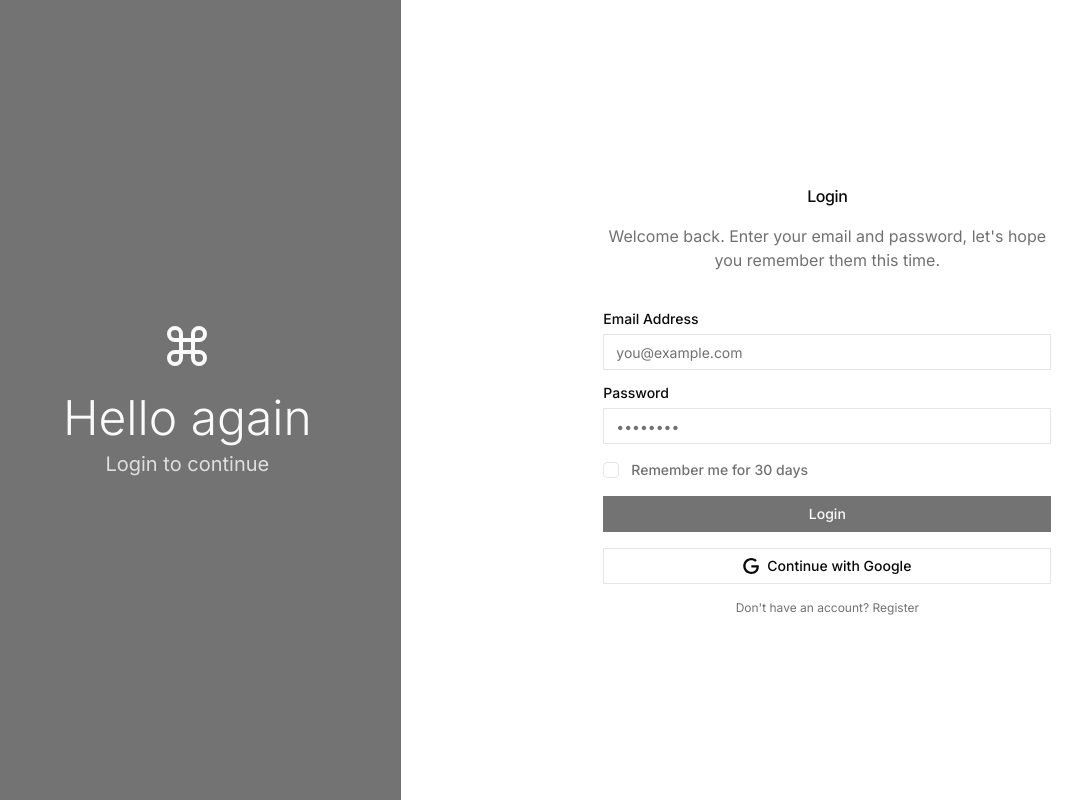
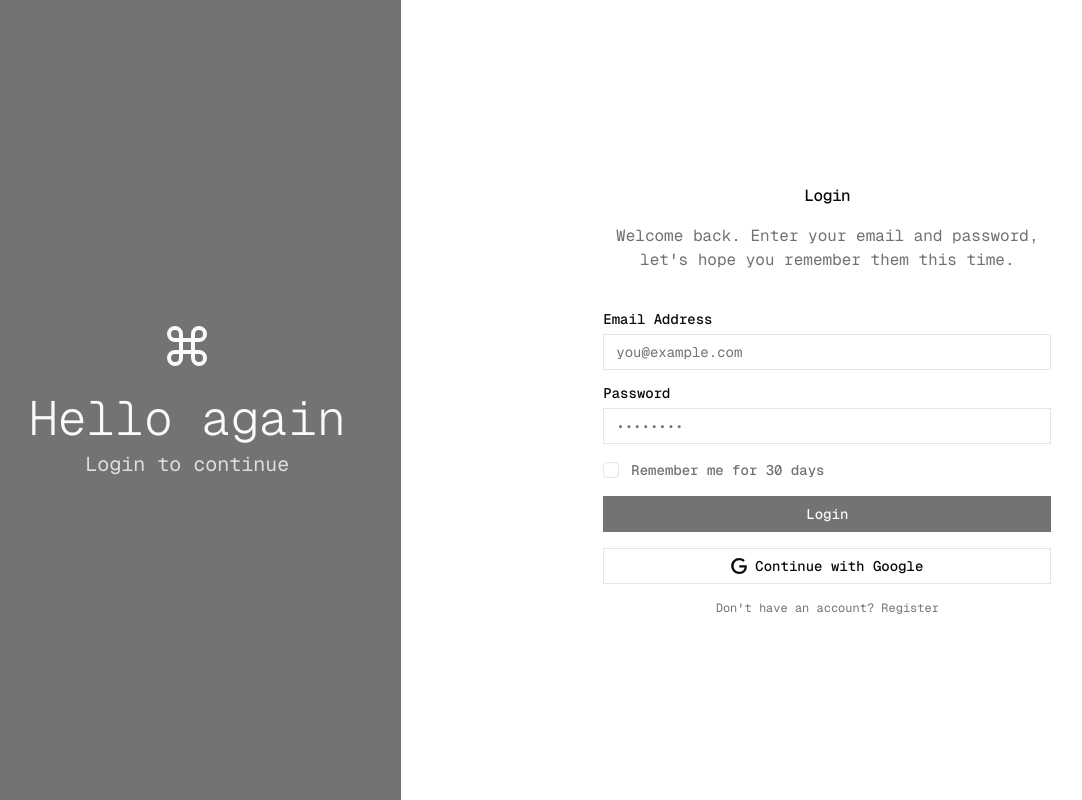
Before and after one commit to rakeshsahuin/EducatedPlanet, a Next.js app in the folder admin/: page /auth/v1/login in a window 1280 px wide. Shown: the whole page, without its empty margins (26-1108 px from the left). Built offline with nearby package versions, Linux system fonts and the light colour scheme; no server answers.

Commit message:
new styling updated

```diff
--- a/admin/package.json
+++ b/admin/package.json
@@ -35,6 +35,7 @@
     "date-fns": "^3.6.0",
     "embla-carousel-react": "^8.6.0",
     "eslint-plugin-unicorn": "^56.0.1",
+    "geist": "^1.5.1",
     "input-otp": "^1.4.2",
     "lucide-react": "^0.453.0",
     "next": "^16.0.1",
--- a/admin/src/app/globals.css
+++ b/admin/src/app/globals.css
@@ -1,121 +1,51 @@
 @import "tailwindcss";
 @import "tw-animate-css";
 
-
 @custom-variant dark (&:is(.dark *));
 
-@theme inline {
-  --color-background: var(--background);
-  --color-foreground: var(--foreground);
-  --color-sidebar-ring: var(--sidebar-ring);
-  --color-sidebar-border: var(--sidebar-border);
-  --color-sidebar-accent-foreground: var(--sidebar-accent-foreground);
-  --color-sidebar-accent: var(--sidebar-accent);
-  --color-sidebar-primary-foreground: var(--sidebar-primary-foreground);
-  --color-sidebar-primary: var(--sidebar-primary);
-  --color-sidebar-foreground: var(--sidebar-foreground);
-  --color-sidebar: var(--sidebar);
-  --color-chart-5: var(--chart-5);
-  --color-chart-4: var(--chart-4);
-  --color-chart-3: var(--chart-3);
-  --color-chart-2: var(--chart-2);
-  --color-chart-1: var(--chart-1);
-  --color-ring: var(--ring);
-  --color-input: var(--input);
-  --color-border: var(--border);
-  --color-destructive: var(--destructive);
-  --color-accent-foreground: var(--accent-foreground);
-  --color-accent: var(--accent);
-  --color-muted-foreground: var(--muted-foreground);
-  --color-muted: var(--muted);
-  --color-secondary-foreground: var(--secondary-foreground);
-  --color-secondary: var(--secondary);
-  --color-primary-foreground: var(--primary-foreground);
-  --color-primary: var(--primary);
-  --color-popover-foreground: var(--popover-foreground);
-  --color-popover: var(--popover);
-  --color-card-foreground: var(--card-foreground);
-  --color-card: var(--card);
-  --radius-sm: calc(var(--radius) - 4px);
-  --radius-md: calc(var(--radius) - 2px);
-  --radius-lg: var(--radius);
-  --radius-xl: calc(var(--radius) + 4px);
-  --font-sans: Geist Mono, monospace;
-  --font-mono: Geist Mono, monospace;
-  --font-serif: Geist Mono, monospace;
+:root {
+  --background: rgb(255, 255, 255);
+  --foreground: rgb(10, 10, 10);
+  --card: rgb(255, 255, 255);
+  --card-foreground: rgb(10, 10, 10);
+  --popover: rgb(255, 255, 255);
+  --popover-foreground: rgb(10, 10, 10);
+  --primary: rgb(115, 115, 115);
+  --primary-foreground: rgb(250, 250, 250);
+  --secondary: rgb(209, 213, 220);
+  --secondary-foreground: rgb(23, 23, 23);
+  --muted: rgb(245, 245, 245);
+  --muted-foreground: rgb(113, 113, 113);
+  --accent: rgb(245, 245, 245);
+  --accent-foreground: rgb(23, 23, 23);
+  --destructive: rgb(231, 0, 11);
+  --destructive-foreground: rgb(245, 245, 245);
+  --border: rgb(229, 229, 229);
+  --input: rgb(229, 229, 229);
+  --ring: rgb(161, 161, 161);
+  --chart-1: rgb(115, 115, 115);
+  --chart-2: rgb(115, 115, 115);
+  --chart-3: rgb(115, 115, 115);
+  --chart-4: rgb(115, 115, 115);
+  --chart-5: rgb(115, 115, 115);
+  --sidebar: rgb(250, 250, 250);
+  --sidebar-foreground: rgb(10, 10, 10);
+  --sidebar-primary: rgb(23, 23, 23);
+  --sidebar-primary-foreground: rgb(250, 250, 250);
+  --sidebar-accent: rgb(245, 245, 245);
+  --sidebar-accent-foreground: rgb(23, 23, 23);
+  --sidebar-border: rgb(229, 229, 229);
+  --sidebar-ring: rgb(161, 161, 161);
+  --font-sans: var(--font-geist-mono), monospace;
+  --font-serif: var(--font-geist-mono), monospace;
+  --font-mono: var(--font-geist-mono), monospace;
   --radius: 0rem;
-  --tracking-tighter: calc(var(--tracking-normal) - 0.05em);
-  --tracking-tight: calc(var(--tracking-normal) - 0.025em);
-  --tracking-wide: calc(var(--tracking-normal) + 0.025em);
-  --tracking-wider: calc(var(--tracking-normal) + 0.05em);
-  --tracking-widest: calc(var(--tracking-normal) + 0.1em);
-  --tracking-normal: var(--tracking-normal);
-  --shadow-2xl: var(--shadow-2xl);
-  --shadow-xl: var(--shadow-xl);
-  --shadow-lg: var(--shadow-lg);
-  --shadow-md: var(--shadow-md);
-  --shadow: var(--shadow);
-  --shadow-sm: var(--shadow-sm);
-  --shadow-xs: var(--shadow-xs);
-  --shadow-2xs: var(--shadow-2xs);
-  --spacing: var(--spacing);
-  --letter-spacing: var(--letter-spacing);
-  --shadow-offset-y: var(--shadow-offset-y);
-  --shadow-offset-x: var(--shadow-offset-x);
-  --shadow-spread: var(--shadow-spread);
-  --shadow-blur: var(--shadow-blur);
-  --shadow-opacity: var(--shadow-opacity);
-  --color-shadow-color: var(--shadow-color);
-  --color-destructive-foreground: var(--destructive-foreground);
-}
-
-/* Default theme styles (used when no data-theme-preset is set or when 'default' is selected).
-These serve as the fallback; there is no separate default.css file. */
-:root {
-  --radius: 0rem;
-  --card: oklch(1.0000 0 0);
-  --card-foreground: oklch(0.1448 0 0);
-  --popover: oklch(1.0000 0 0);
-  --popover-foreground: oklch(0.1448 0 0);
-  --primary: oklch(0.5555 0 0);
-  --primary-foreground: oklch(0.9851 0 0);
-  --secondary: oklch(0.9702 0 0);
-  --secondary-foreground: oklch(0.2046 0 0);
-  --muted: oklch(0.9702 0 0);
-  --muted-foreground: oklch(0.5486 0 0);
-  --accent: oklch(0.9702 0 0);
-  --accent-foreground: oklch(0.2046 0 0);
-  --destructive: oklch(0.5830 0.2387 28.4765);
-  --border: oklch(0.9219 0 0);
-  --input: oklch(0.9219 0 0);
-  --ring: oklch(0.7090 0 0);
-  --chart-1: oklch(0.5555 0 0);
-  --chart-2: oklch(0.5555 0 0);
-  --chart-3: oklch(0.5555 0 0);
-  --chart-4: oklch(0.5555 0 0);
-  --chart-5: oklch(0.5555 0 0);
-  --sidebar: oklch(0.9851 0 0);
-  --sidebar-foreground: oklch(0.1448 0 0);
-  --sidebar-primary: oklch(0.2046 0 0);
-  --sidebar-primary-foreground: oklch(0.9851 0 0);
-  --sidebar-accent: oklch(0.9702 0 0);
-  --sidebar-accent-foreground: oklch(0.2046 0 0);
-  --sidebar-border: oklch(0.9219 0 0);
-  --sidebar-ring: oklch(0.7090 0 0);
-  --background: oklch(1.0000 0 0);
-  --foreground: oklch(0.1448 0 0);
-  --destructive-foreground: oklch(0.9702 0 0);
-  --font-sans: Geist Mono, monospace;
-  --font-serif: Geist Mono, monospace;
-  --font-mono: Geist Mono, monospace;
-  --shadow-color: hsl(0 0% 0%);
-  --shadow-opacity: 0;
+  --shadow-x: 0px;
+  --shadow-y: 1px;
   --shadow-blur: 0px;
   --shadow-spread: 0px;
-  --shadow-offset-x: 0px;
-  --shadow-offset-y: 1px;
-  --letter-spacing: 0em;
-  --spacing: 0.25rem;
+  --shadow-opacity: 0;
+  --shadow-color: hsl(0 0% 0%);
   --shadow-2xs: 0px 1px 0px 0px hsl(0 0% 0% / 0.00);
   --shadow-xs: 0px 1px 0px 0px hsl(0 0% 0% / 0.00);
   --shadow-sm: 0px 1px 0px 0px hsl(0 0% 0% / 0.00), 0px 1px 2px -1px hsl(0 0% 0% / 0.00);
@@ -125,53 +55,52 @@ These serve as the fallback; there is no separate default.css file. */
   --shadow-xl: 0px 1px 0px 0px hsl(0 0% 0% / 0.00), 0px 8px 10px -1px hsl(0 0% 0% / 0.00);
   --shadow-2xl: 0px 1px 0px 0px hsl(0 0% 0% / 0.00);
   --tracking-normal: 0em;
+  --spacing: 0.25rem;
 }
 
 .dark {
-  --background: oklch(0.1448 0 0);
-  --foreground: oklch(0.9851 0 0);
-  --card: oklch(0.2134 0 0);
-  --card-foreground: oklch(0.9851 0 0);
-  --popover: oklch(0.2686 0 0);
-  --popover-foreground: oklch(0.9851 0 0);
-  --primary: oklch(0.5555 0 0);
-  --primary-foreground: oklch(0.9851 0 0);
-  --secondary: oklch(0.2686 0 0);
-  --secondary-foreground: oklch(0.9851 0 0);
-  --muted: oklch(0.2686 0 0);
-  --muted-foreground: oklch(0.7090 0 0);
-  --accent: oklch(0.3715 0 0);
-  --accent-foreground: oklch(0.9851 0 0);
-  --destructive: oklch(0.7022 0.1892 22.2279);
-  --border: oklch(0.3407 0 0);
-  --input: oklch(0.4386 0 0);
-  --ring: oklch(0.5555 0 0);
-  --chart-1: oklch(0.5555 0 0);
-  --chart-2: oklch(0.5555 0 0);
-  --chart-3: oklch(0.5555 0 0);
-  --chart-4: oklch(0.5555 0 0);
-  --chart-5: oklch(0.5555 0 0);
-  --sidebar: oklch(0.2046 0 0);
-  --sidebar-foreground: oklch(0.9851 0 0);
-  --sidebar-primary: oklch(0.9851 0 0);
-  --sidebar-primary-foreground: oklch(0.2046 0 0);
-  --sidebar-accent: oklch(0.2686 0 0);
-  --sidebar-accent-foreground: oklch(0.9851 0 0);
-  --sidebar-border: oklch(1.0000 0 0);
-  --sidebar-ring: oklch(0.4386 0 0);
-  --destructive-foreground: oklch(0.2686 0 0);
+  --background: rgb(10, 10, 10);
+  --foreground: rgb(250, 250, 250);
+  --card: rgb(25, 25, 25);
+  --card-foreground: rgb(250, 250, 250);
+  --popover: rgb(38, 38, 38);
+  --popover-foreground: rgb(250, 250, 250);
+  --primary: rgb(115, 115, 115);
+  --primary-foreground: rgb(250, 250, 250);
+  --secondary: rgb(38, 38, 38);
+  --secondary-foreground: rgb(250, 250, 250);
+  --muted: rgb(38, 38, 38);
+  --muted-foreground: rgb(161, 161, 161);
+  --accent: rgb(64, 64, 64);
+  --accent-foreground: rgb(250, 250, 250);
+  --destructive: rgb(255, 100, 103);
+  --destructive-foreground: rgb(38, 38, 38);
+  --border: rgb(56, 56, 56);
+  --input: rgb(82, 82, 82);
+  --ring: rgb(115, 115, 115);
+  --chart-1: rgb(115, 115, 115);
+  --chart-2: rgb(115, 115, 115);
+  --chart-3: rgb(115, 115, 115);
+  --chart-4: rgb(115, 115, 115);
+  --chart-5: rgb(115, 115, 115);
+  --sidebar: rgb(23, 23, 23);
+  --sidebar-foreground: rgb(250, 250, 250);
+  --sidebar-primary: rgb(250, 250, 250);
+  --sidebar-primary-foreground: rgb(23, 23, 23);
+  --sidebar-accent: rgb(38, 38, 38);
+  --sidebar-accent-foreground: rgb(250, 250, 250);
+  --sidebar-border: rgb(255, 255, 255);
+  --sidebar-ring: rgb(82, 82, 82);
+  --font-sans: var(--font-geist-mono), monospace;
+  --font-serif: var(--font-geist-mono), monospace;
+  --font-mono: var(--font-geist-mono), monospace;
   --radius: 0rem;
-  --font-sans: Geist Mono, monospace;
-  --font-serif: Geist Mono, monospace;
-  --font-mono: Geist Mono, monospace;
-  --shadow-color: hsl(0 0% 0%);
-  --shadow-opacity: 0;
+  --shadow-x: 0px;
+  --shadow-y: 1px;
   --shadow-blur: 0px;
   --shadow-spread: 0px;
-  --shadow-offset-x: 0px;
-  --shadow-offset-y: 1px;
-  --letter-spacing: 0em;
-  --spacing: 0.25rem;
+  --shadow-opacity: 0;
+  --shadow-color: hsl(0 0% 0%);
   --shadow-2xs: 0px 1px 0px 0px hsl(0 0% 0% / 0.00);
   --shadow-xs: 0px 1px 0px 0px hsl(0 0% 0% / 0.00);
   --shadow-sm: 0px 1px 0px 0px hsl(0 0% 0% / 0.00), 0px 1px 2px -1px hsl(0 0% 0% / 0.00);
@@ -182,6 +111,58 @@ These serve as the fallback; there is no separate default.css file. */
   --shadow-2xl: 0px 1px 0px 0px hsl(0 0% 0% / 0.00);
 }
 
+@theme inline {
+  --color-background: var(--background);
+  --color-foreground: var(--foreground);
+  --color-card: var(--card);
+  --color-card-foreground: var(--card-foreground);
+  --color-popover: var(--popover);
+  --color-popover-foreground: var(--popover-foreground);
+  --color-primary: var(--primary);
+  --color-primary-foreground: var(--primary-foreground);
+  --color-secondary: var(--secondary);
+  --color-secondary-foreground: var(--secondary-foreground);
+  --color-muted: var(--muted);
+  --color-muted-foreground: var(--muted-foreground);
+  --color-accent: var(--accent);
+  --color-accent-foreground: var(--accent-foreground);
+  --color-destructive: var(--destructive);
+  --color-destructive-foreground: var(--destructive-foreground);
+  --color-border: var(--border);
+  --color-input: var(--input);
+  --color-ring: var(--ring);
+  --color-chart-1: var(--chart-1);
+  --color-chart-2: var(--chart-2);
+  --color-chart-3: var(--chart-3);
+  --color-chart-4: var(--chart-4);
+  --color-chart-5: var(--chart-5);
+  --color-sidebar: var(--sidebar);
+  --color-sidebar-foreground: var(--sidebar-foreground);
+  --color-sidebar-primary: var(--sidebar-primary);
+  --color-sidebar-primary-foreground: var(--sidebar-primary-foreground);
+  --color-sidebar-accent: var(--sidebar-accent);
+  --color-sidebar-accent-foreground: var(--sidebar-accent-foreground);
+  --color-sidebar-border: var(--sidebar-border);
+  --color-sidebar-ring: var(--sidebar-ring);
+
+  --font-sans: var(--font-sans);
+  --font-mono: var(--font-mono);
+  --font-serif: var(--font-serif);
+
+  --radius-sm: calc(var(--radius) - 4px);
+  --radius-md: calc(var(--radius) - 2px);
+  --radius-lg: var(--radius);
+  --radius-xl: calc(var(--radius) + 4px);
+
+  --shadow-2xs: var(--shadow-2xs);
+  --shadow-xs: var(--shadow-xs);
+  --shadow-sm: var(--shadow-sm);
+  --shadow: var(--shadow);
+  --shadow-md: var(--shadow-md);
+  --shadow-lg: var(--shadow-lg);
+  --shadow-xl: var(--shadow-xl);
+  --shadow-2xl: var(--shadow-2xl);
+}
 
 @layer base {
   * {
@@ -190,6 +171,7 @@ These serve as the fallback; there is no separate default.css file. */
 
   body {
     @apply bg-background text-foreground overscroll-none;
+    font-family: var(--font-geist-mono), monospace;
     letter-spacing: var(--tracking-normal);
   }
 }
@@ -197,12 +179,3 @@ These serve as the fallback; there is no separate default.css file. */
 .disable-transitions * {
   transition: none !important;
 }
-
-@layer base {
-  * {
-    @apply border-border outline-ring/50;
-  }
-  body {
-    @apply bg-background text-foreground;
-  }
-}
--- a/admin/src/app/layout.tsx
+++ b/admin/src/app/layout.tsx
@@ -1,7 +1,7 @@
 import { ReactNode } from "react";
 
 import type { Metadata } from "next";
-import { Inter } from "next/font/google";
+import { GeistMono } from "geist/font/mono";
 
 import { Toaster } from "@/components/ui/sonner";
 import { CustomQueryClientProvider } from "@/components/providers/query-client-provider";
@@ -12,7 +12,7 @@ import { THEME_MODE_VALUES, type ThemeMode } from "@/types/preferences/theme";
 
 import "./globals.css";
 
-const inter = Inter({ subsets: ["latin"] });
+const geistMono = GeistMono;
 
 export const metadata: Metadata = {
   title: APP_CONFIG.meta.title,
@@ -28,7 +28,7 @@ export default async function RootLayout({ children }: Readonly<{ children: Reac
       className={themeMode === "dark" ? "dark" : ""}
       suppressHydrationWarning
     >
-      <body className={`${inter.className} min-h-screen antialiased`}>
+      <body className={`${geistMono.className} min-h-screen antialiased`}>
         <PreferencesStoreProvider themeMode={themeMode}>
           <CustomQueryClientProvider>
             {children}
```
Also changed, not shown: 1 other file (tests, documents, lock files or other folders).
